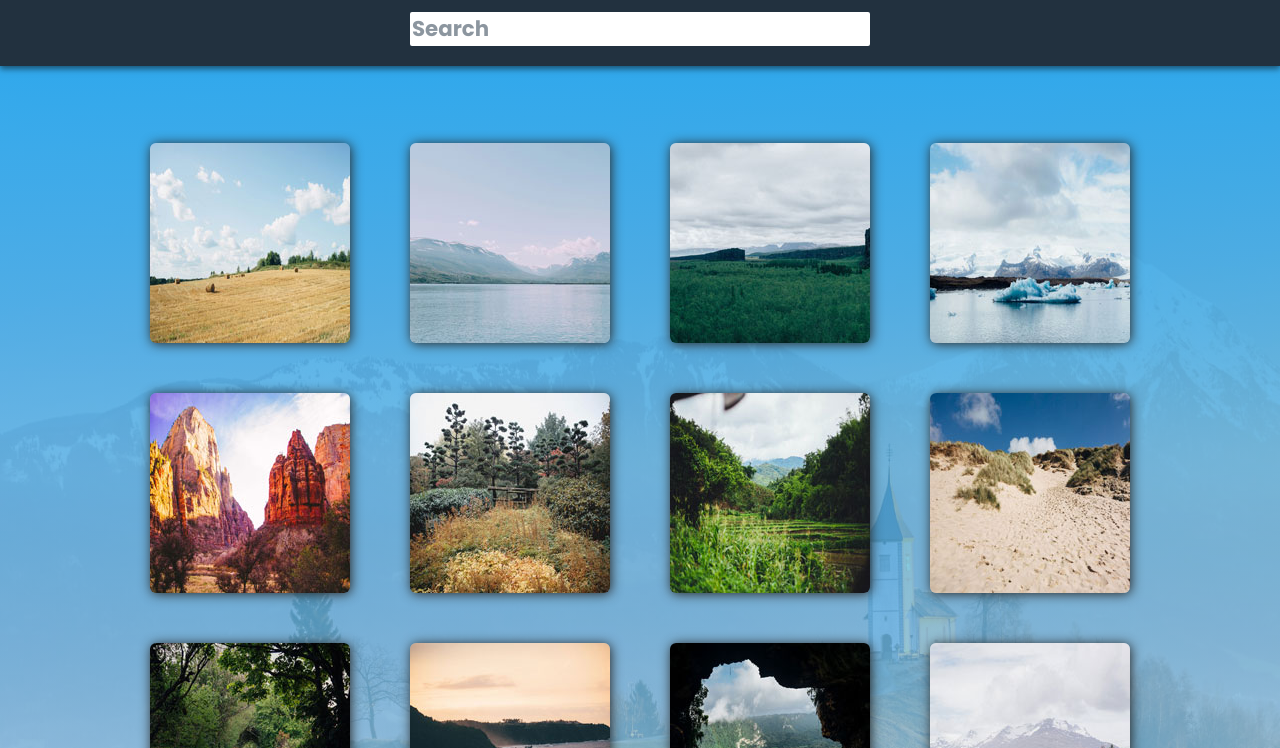
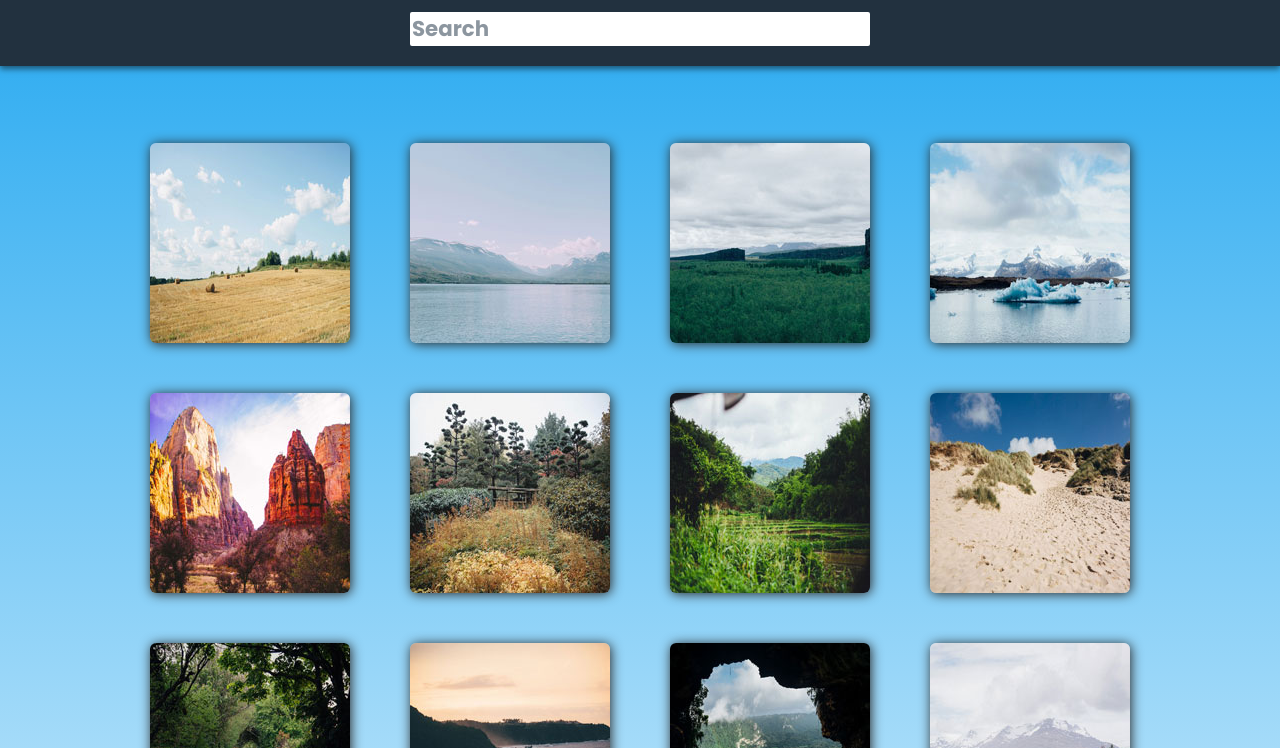
Before and after one commit to R2D2TheGoldGuy/p4-photo-gallery, a plain HTML site: page index.html in a window 1280 px wide. Shown: the part 52-800 px from the top of the page. Drawn offline with Linux system fonts and the light colour scheme; files whose address does not match are found by name.

Commit message:
Progress  - Removed the background image gradient
To be frank, the background image gradient didn't really fit the design
of this project. I believe leaving it nice and simple the way it is will
do the trick.

```diff
--- a/css/styles.css
+++ b/css/styles.css
@@ -392,8 +392,7 @@ Responsive - Media Queries
 @media screen and (min-width: 992px) {
 	html {
 		background: linear-gradient(#22A7F0, transparent 100%),
-		linear-gradient(to top, #fff, transparent),
-		#22A7F0 url('../img/photos/background.jpg') no-repeat center !important;
+		linear-gradient(to top, #fff, transparent);
 	}
 	/* 4 even List items per row (an+b) */
 	div.col:nth-of-type(4n+0),
```
